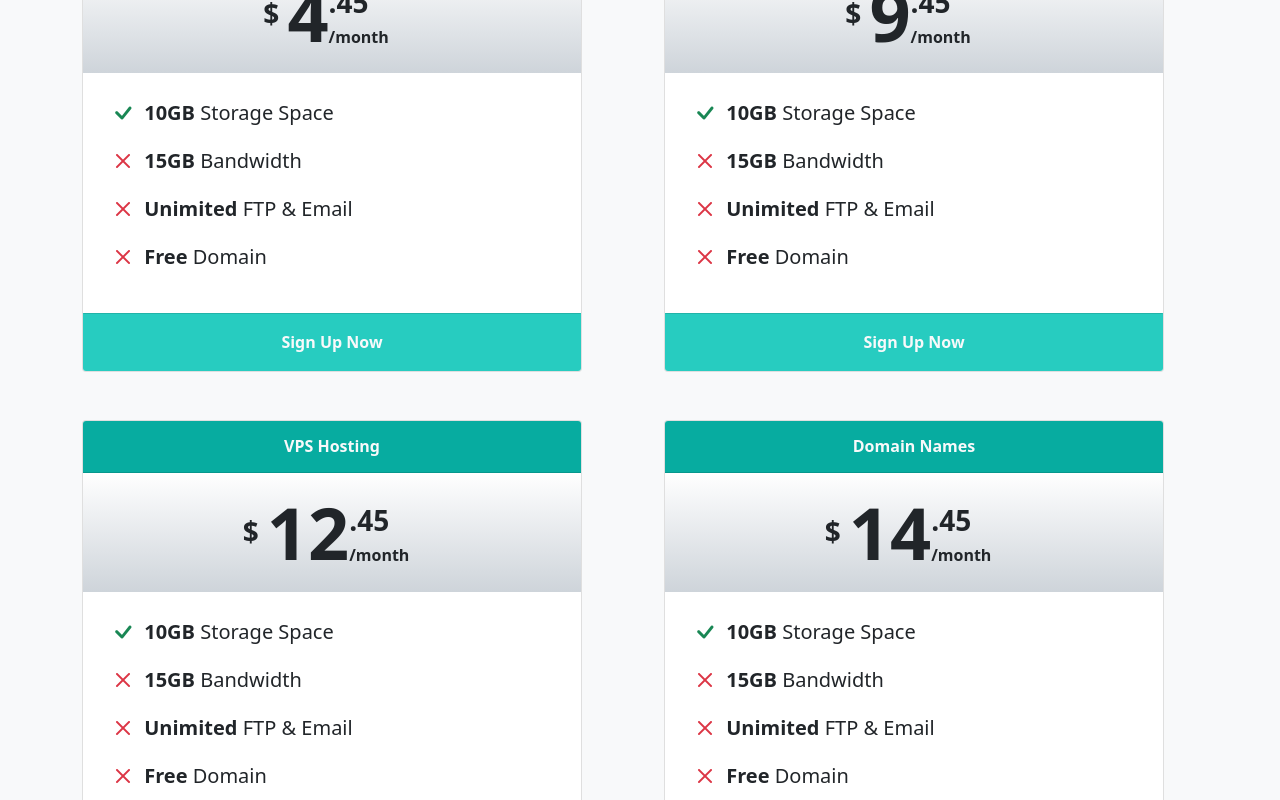
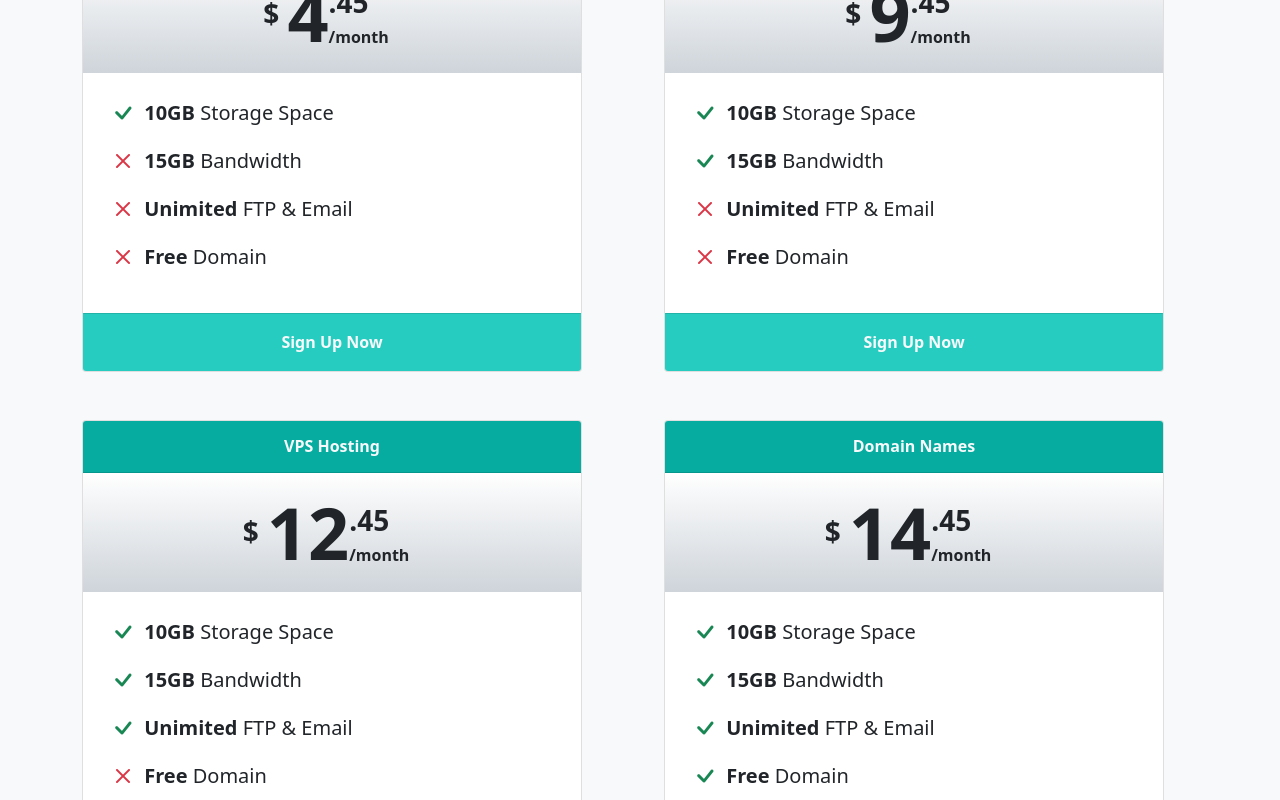
Before and after one commit to MohammadKhallaf/iti-bootstrap-page-1, a plain HTML site: page index.html in a window 1280 px wide. Shown: the part 1300-2100 px from the top of the page. Drawn offline with nearby package versions, Linux system fonts and the light colour scheme.

Commit message:
minor edit

```diff
--- a/index.html
+++ b/index.html
@@ -412,7 +412,7 @@
                     </li>
                     <!-- item-2 -->
                     <li class="list-item">
-                      <i class="bi bi-x text-danger fs-2 align-middle"></i>
+                      <i class="bi bi-check text-success fs-2 align-middle"></i>
                       <span class="align-middle"
                         ><span class="fw-bold"> 15GB </span>Bandwidth
                       </span>
@@ -519,13 +519,13 @@
                     </li>
                     <!-- item-2 -->
                     <li class="list-item">
-                      <i class="bi bi-x text-danger fs-2 align-middle"></i>
+                      <i class="bi bi-check text-success fs-2 align-middle"></i>
                       <span class="align-middle"
                         ><span class="fw-bold"> 15GB </span>Bandwidth
                       </span>
                     </li>
                     <li class="list-item">
-                      <i class="bi bi-x text-danger fs-2 align-middle"></i>
+                      <i class="bi bi-check text-success fs-2 align-middle"></i>
                       <span class="align-middle"
                         ><span class="fw-bold"> Unimited </span>FTP & Email
                       </span>
@@ -626,19 +626,19 @@
                     </li>
                     <!-- item-2 -->
                     <li class="list-item">
-                      <i class="bi bi-x text-danger fs-2 align-middle"></i>
+                      <i class="bi bi-check text-success fs-2 align-middle"></i>
                       <span class="align-middle"
                         ><span class="fw-bold"> 15GB </span>Bandwidth
                       </span>
                     </li>
                     <li class="list-item">
-                      <i class="bi bi-x text-danger fs-2 align-middle"></i>
+                      <i class="bi bi-check text-success fs-2 align-middle"></i>
                       <span class="align-middle"
                         ><span class="fw-bold"> Unimited </span>FTP & Email
                       </span>
                     </li>
                     <li class="list-item">
-                      <i class="bi bi-x text-danger fs-2 align-middle"></i>
+                      <i class="bi bi-check text-success fs-2 align-middle"></i>
                       <span class="align-middle"
                         ><span class="fw-bold"> Free </span>Domain
                       </span>
```
